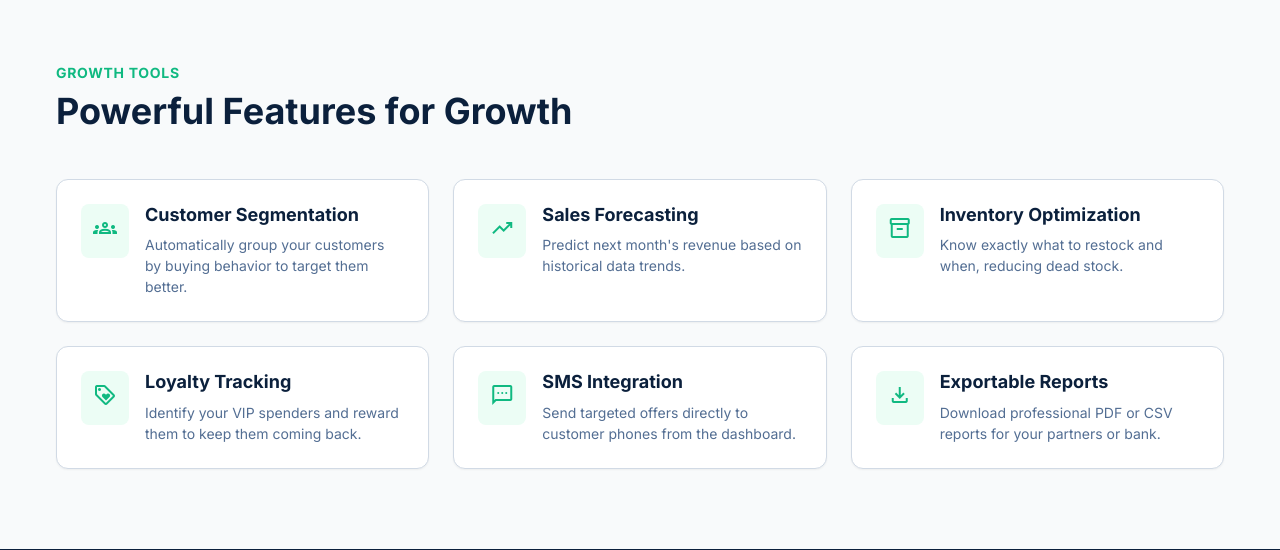
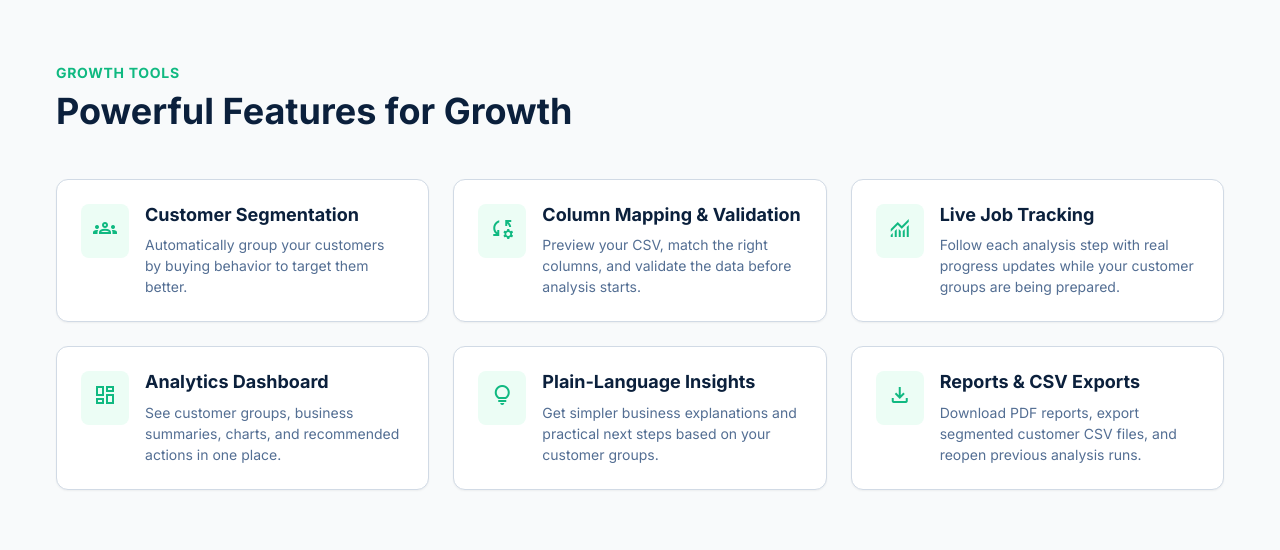
Before and after one commit to KikiOduro/Customer360, a PHP site: page /frontend/landing.php in a window 1280 px wide. Shown: the part 2000-2550 px from the top of the page. Run offline with PHP 8.4, Linux system fonts and the light colour scheme; some libraries are stand-ins or nearby versions.

Commit message:
Align landing page features with shipped product

```diff
--- a/customer360/frontend/landing.php
+++ b/customer360/frontend/landing.php
@@ -6,7 +6,7 @@
 
 // You can add PHP logic here (e.g., session handling, dynamic content)
 $currentYear = date('Y');
-$trustedBusinesses = "500+";
+$trustedBusinesses = "Ghanaian SMEs";
 $contactEmail = "support@customer360.gh";
 $contactPhone = "+233 20 000 0000";
 ?>
@@ -108,7 +108,7 @@ $contactPhone = "+233 20 000 0000";
                             </div>
                             <div class="flex items-center gap-2 text-sm text-[#536e93] mt-2">
                                 <span class="material-symbols-outlined text-accent-emerald text-lg">check_circle</span>
-                                <span>Trusted by <?php echo $trustedBusinesses; ?> businesses in Accra &amp; Kumasi</span>
+                                <span>Built for <?php echo $trustedBusinesses; ?> who want clearer customer insights</span>
                             </div>
                         </div>
                         <!-- Image/Visual -->
@@ -192,41 +192,41 @@ $contactPhone = "+233 20 000 0000";
                 <!-- Feature 2 -->
                 <div class="group flex gap-4 rounded-xl border border-[#d1dae5] bg-white p-6 hover:border-accent-emerald transition-colors shadow-sm">
                     <div class="text-accent-emerald shrink-0 bg-emerald-50 p-3 rounded-lg h-fit group-hover:bg-emerald-100 transition-colors">
-                        <span class="material-symbols-outlined">trending_up</span>
+                        <span class="material-symbols-outlined">rule_settings</span>
                     </div>
                     <div class="flex flex-col gap-2">
-                        <h3 class="text-primary text-lg font-bold leading-tight">Sales Forecasting</h3>
-                        <p class="text-[#536e93] text-sm leading-normal">Predict next month's revenue based on historical data trends.</p>
+                        <h3 class="text-primary text-lg font-bold leading-tight">Column Mapping &amp; Validation</h3>
+                        <p class="text-[#536e93] text-sm leading-normal">Preview your CSV, match the right columns, and validate the data before analysis starts.</p>
                     </div>
                 </div>
                 <!-- Feature 3 -->
                 <div class="group flex gap-4 rounded-xl border border-[#d1dae5] bg-white p-6 hover:border-accent-emerald transition-colors shadow-sm">
                     <div class="text-accent-emerald shrink-0 bg-emerald-50 p-3 rounded-lg h-fit group-hover:bg-emerald-100 transition-colors">
-                        <span class="material-symbols-outlined">inventory_2</span>
+                        <span class="material-symbols-outlined">monitoring</span>
                     </div>
                     <div class="flex flex-col gap-2">
-                        <h3 class="text-primary text-lg font-bold leading-tight">Inventory Optimization</h3>
-                        <p class="text-[#536e93] text-sm leading-normal">Know exactly what to restock and when, reducing dead stock.</p>
+                        <h3 class="text-primary text-lg font-bold leading-tight">Live Job Tracking</h3>
+                        <p class="text-[#536e93] text-sm leading-normal">Follow each analysis step with real progress updates while your customer groups are being prepared.</p>
                     </div>
                 </div>
                 <!-- Feature 4 -->
                 <div class="group flex gap-4 rounded-xl border border-[#d1dae5] bg-white p-6 hover:border-accent-emerald transition-colors shadow-sm">
                     <div class="text-accent-emerald shrink-0 bg-emerald-50 p-3 rounded-lg h-fit group-hover:bg-emerald-100 transition-colors">
-                        <span class="material-symbols-outlined">loyalty</span>
+                        <span class="material-symbols-outlined">dashboard</span>
                     </div>
                     <div class="flex flex-col gap-2">
-                        <h3 class="text-primary text-lg font-bold leading-tight">Loyalty Tracking</h3>
-                        <p class="text-[#536e93] text-sm leading-normal">Identify your VIP spenders and reward them to keep them coming back.</p>
+                        <h3 class="text-primary text-lg font-bold leading-tight">Analytics Dashboard</h3>
+                        <p class="text-[#536e93] text-sm leading-normal">See customer groups, business summaries, charts, and recommended actions in one place.</p>
                     </div>
                 </div>
                 <!-- Feature 5 -->
                 <div class="group flex gap-4 rounded-xl border border-[#d1dae5] bg-white p-6 hover:border-accent-emerald transition-colors shadow-sm">
                     <div class="text-accent-emerald shrink-0 bg-emerald-50 p-3 rounded-lg h-fit group-hover:bg-emerald-100 transition-colors">
-                        <span class="material-symbols-outlined">sms</span>
+                        <span class="material-symbols-outlined">lightbulb</span>
                     </div>
                     <div class="flex flex-col gap-2">
-                        <h3 class="text-primary text-lg font-bold leading-tight">SMS Integration</h3>
-                        <p class="text-[#536e93] text-sm leading-normal">Send targeted offers directly to customer phones from the dashboard.</p>
+                        <h3 class="text-primary text-lg font-bold leading-tight">Plain-Language Insights</h3>
+                        <p class="text-[#536e93] text-sm leading-normal">Get simpler business explanations and practical next steps based on your customer groups.</p>
                     </div>
                 </div>
                 <!-- Feature 6 -->
@@ -235,8 +235,8 @@ $contactPhone = "+233 20 000 0000";
                         <span class="material-symbols-outlined">file_download</span>
                     </div>
                     <div class="flex flex-col gap-2">
-                        <h3 class="text-primary text-lg font-bold leading-tight">Exportable Reports</h3>
-                        <p class="text-[#536e93] text-sm leading-normal">Download professional PDF or CSV reports for your partners or bank.</p>
+                        <h3 class="text-primary text-lg font-bold leading-tight">Reports &amp; CSV Exports</h3>
+                        <p class="text-[#536e93] text-sm leading-normal">Download PDF reports, export segmented customer CSV files, and reopen previous analysis runs.</p>
                     </div>
                 </div>
             </div>
```
Also changed, not shown: customer360/docs/CAPSTONE_CURRENT_SYSTEM_ALIGNMENT_BY_CHAPTER.md (+14 -0 lines).
